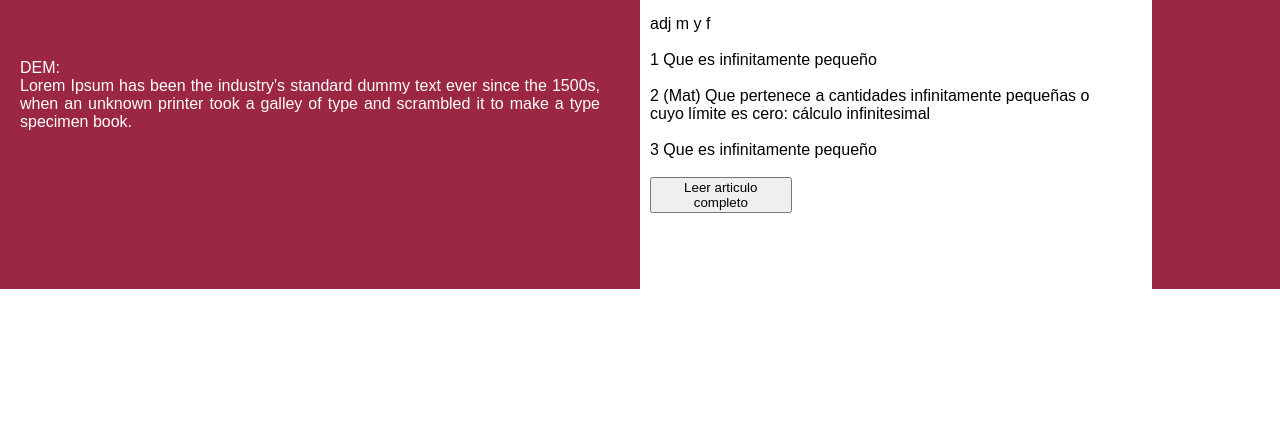
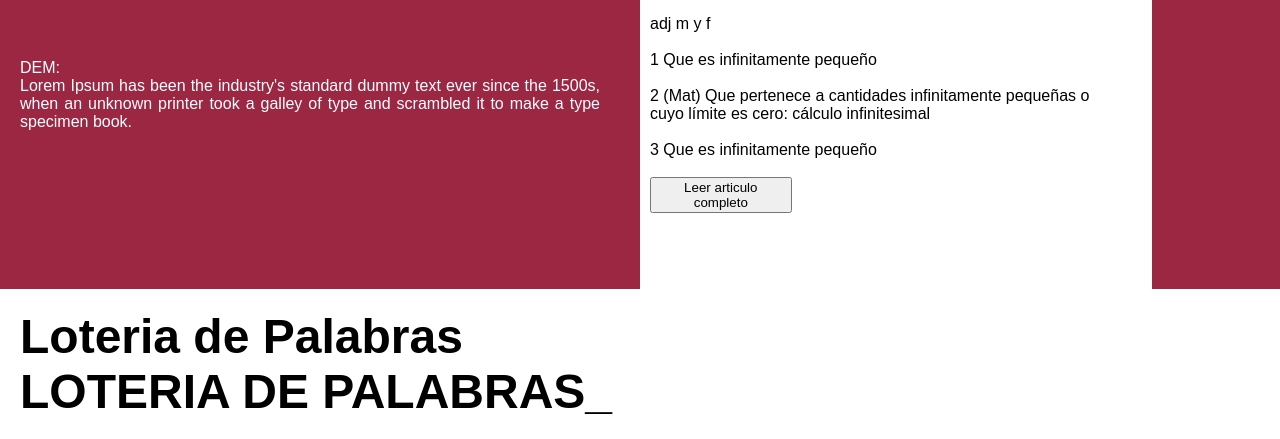
Before and after one commit to Fa26/Fa26.github.io, a plain HTML site: page index.html in a window 1280 px wide. Shown: the part 872-1311 px from the top of the page. Before the commit the page ends 1161 px from the top, so only its background shows below. Drawn offline with nearby package versions, Linux system fonts and the light colour scheme.

Commit message:
efectos letras

```diff
--- a/index.html
+++ b/index.html
@@ -54,7 +54,8 @@
 		position: absolute;
 		top:0;
 		z-index: 1;
-		height: 350px;
+				min-height: 50vh;
+
 		left: 0;
 	   background-color: rgba(0,0,0, 0.9);
 		overflow-x: hidden;
@@ -185,7 +186,7 @@
 		<div style="margin-top:30px">
 		<div style="display: flex; ">
 			<img src="Copia de logo_header_dem 2.png" width="10%">
-			<h1 style="margin-top: 15px; padding-left: 5px" class="lote">  Loteria de Palabras</h1>
+			<h1 style="margin-top: 15px; padding-left: 5px" class="lote" id="messenger">  </h1>
 		</div>
 		<div style="width: 100%; display: flex; background:  #9b2743; color: white; height:40vh;">
 			<div style="width: 50%; display: flex; ">
@@ -212,6 +213,10 @@
 				</div>
 			</div>
 		</div>
+	</div>
+	<div class="efecto-type" id="typedtext" style="padding: 20px; font-size: 3rem; font-weight: 600"></div>
+	<!--<div class="efecto-random"  id="messenger" style="padding: 20px; font-size: 3rem; font-weight: 600">-->
+
 	</div>
 	<script src="https://unpkg.com/scrollreveal"></script>
 	<script type="text/javascript">
@@ -264,6 +269,91 @@
 
 	})
 
+
+
+		// set up text to print, each item in array is new line
+	var aText = new Array(
+	"Loteria de Palabras",
+	"LOTERIA DE PALABRAS"
+	);
+	var iSpeed = 100; // time delay of print out
+	var iIndex = 0; // start printing array at this posision
+	var iArrLength = aText[0].length; // the length of the text array
+	var iScrollAt = 20; // start scrolling up at this many lines
+
+	var iTextPos = 0; // initialise text position
+	var sContents = ''; // initialise contents variable
+	var iRow; // initialise current row
+
+	function typewriter()
+	{
+	 sContents =  ' ';
+	 iRow = Math.max(0, iIndex-iScrollAt);
+	 var destination = document.getElementById("typedtext");
+
+	 while ( iRow < iIndex ) {
+	  sContents += aText[iRow++] + '<br />';
+	 }
+	 destination.innerHTML = sContents + aText[iIndex].substring(0, iTextPos) + "_";
+	 if ( iTextPos++ == iArrLength ) {
+	  iTextPos = 0;
+	  iIndex++;
+	  if ( iIndex != aText.length ) {
+	   iArrLength = aText[iIndex].length;
+	   setTimeout("typewriter()", 500);
+	  }
+	 } else {
+	  setTimeout("typewriter()", iSpeed);
+	 }
+	}
+
+
+	typewriter();
+
+	/*****+efecto random *****/
+function leterRandom(){
+var theLetters = "abcdefghijklmnopqrstuvwxyz#%&^+=-"; //You can customize what letters it will cycle through
+var ctnt = "Loteria de Palabras"; // Your text goes here
+var speed = 20; // ms per frame
+var increment = 8; // frames per step. Must be >2
+
+
+var clen = ctnt.length;
+var si = 0;
+var stri = 0;
+var block = "";
+var fixed = "";
+//Call self x times, whole function wrapped in setTimeout
+(function rustle (i) {
+setTimeout(function () {
+  if (--i){rustle(i);}
+  nextFrame(i);
+  si = si + 1;
+}, speed);
+})(clen*increment+1);
+function nextFrame(pos){
+  for (var i=0; i<clen-stri; i++) {
+    //Random number
+    var num = Math.floor(theLetters.length * Math.random());
+    //Get random letter
+    var letter = theLetters.charAt(num);
+    block = block + letter;
+  }
+  if (si == (increment-1)){
+    stri++;
+  }
+  if (si == increment){
+  // Add a letter;
+  // every speed*10 ms
+  fixed = fixed +  ctnt.charAt(stri - 1);
+  si = 0;
+  }
+ document.getElementById("messenger").innerHTML=fixed + block
+  block = "";
+}
+};
+leterRandom()
+
 </script>
 
 </body>
```
